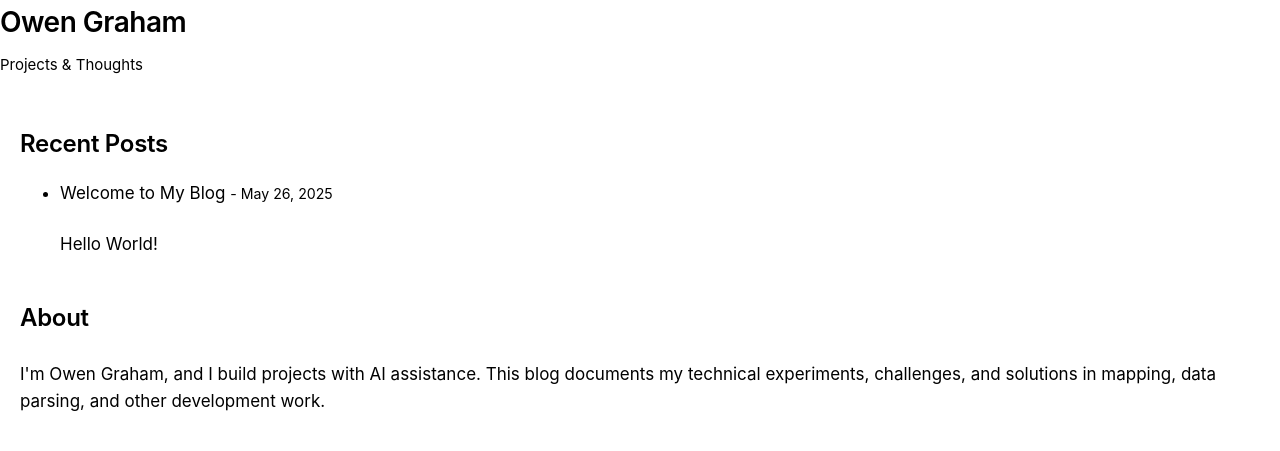
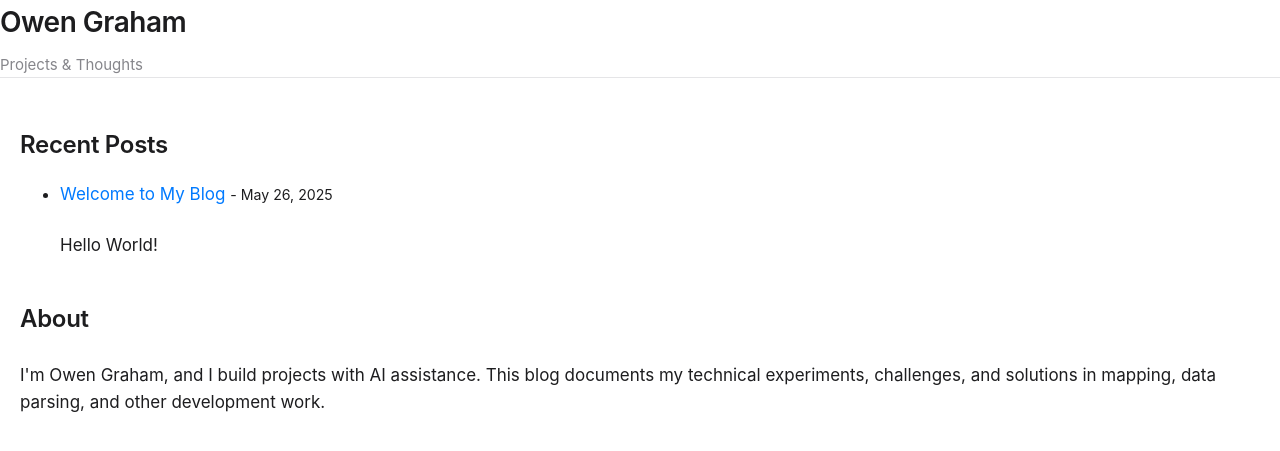
Before and after one commit to Owen-Graham/Owen-Graham.github.io, a Jekyll site: the page built from index.html, in a window 1280 px wide. Shown: the top 451 px of the page. Built offline with Jekyll 4.4.1, drawn with Linux system fonts in a browser that asks for light colours.

Commit message:
Update style.css

```diff
--- a/assets/css/style.css
+++ b/assets/css/style.css
@@ -1,6 +1,4 @@
-# Update your stylesheet
-cat > assets/css/style.css << 'EOF'
-/* Modern Apple-inspired design */
+
 :root {
     --primary-color: #007AFF;
     --text-primary: #1d1d1f;
@@ -274,4 +272,3 @@ a:hover {
         font-size: 28px;
     }
 }
-EOF
```
